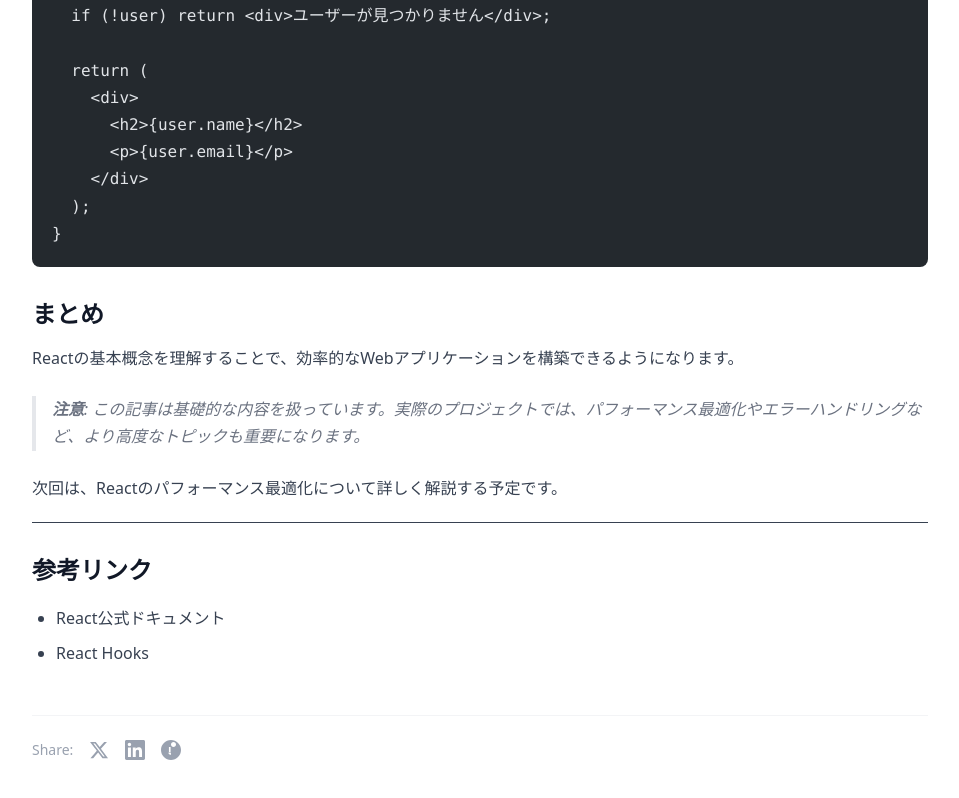
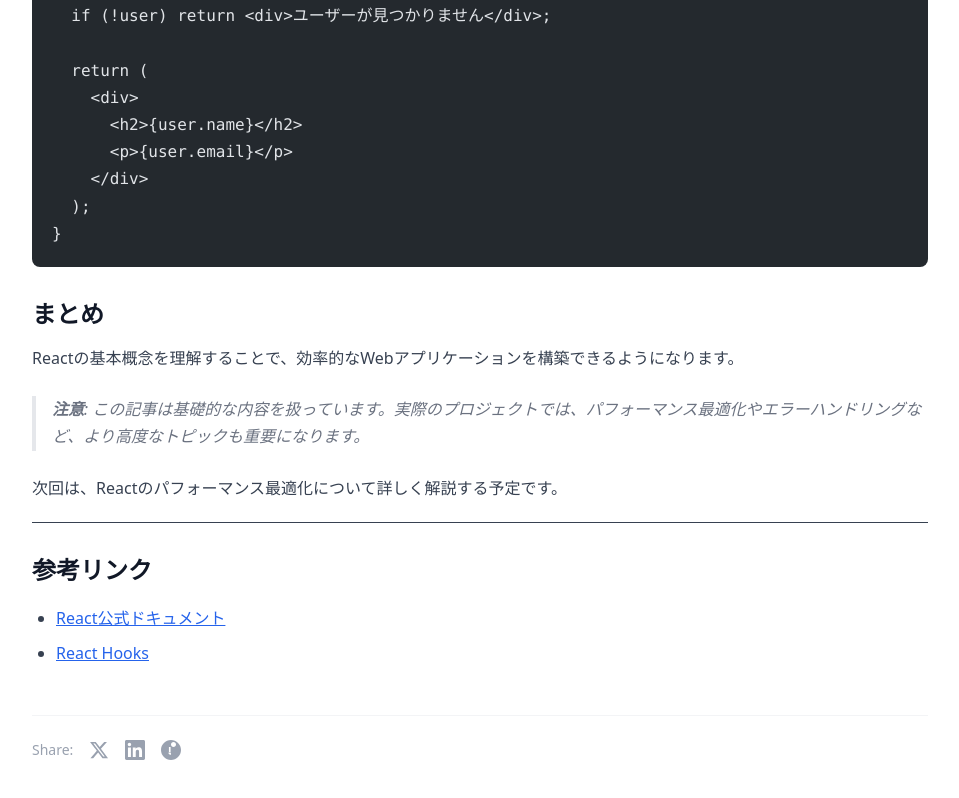
Before and after one commit to zaki-yama/blog, an Astro site: page /posts/getting-started-with-react in a window 1280 px wide. Shown: the part 3435-4233 px from the top of the page, without its empty margins (160-1119 px from the left). Built offline with nearby package versions, Linux system fonts and the light colour scheme; Astro itself is replaced by a stand-in of ours; code samples lack their colours; no server answers.

Commit message:
style: add underline and color styles for prose links
Co-Authored-By: Claude Sonnet 4.6 <noreply@anthropic.com>

```diff
--- a/src/styles/global.css
+++ b/src/styles/global.css
@@ -108,6 +108,15 @@ body {
   border-radius: 0;
 }
 
+.prose a {
+  color: #2563eb;
+  text-decoration: underline;
+}
+
+.dark .prose a {
+  color: #60a5fa;
+}
+
 .prose blockquote {
   border-left: 4px solid #e5e7eb;
   padding-left: 1rem;
```
